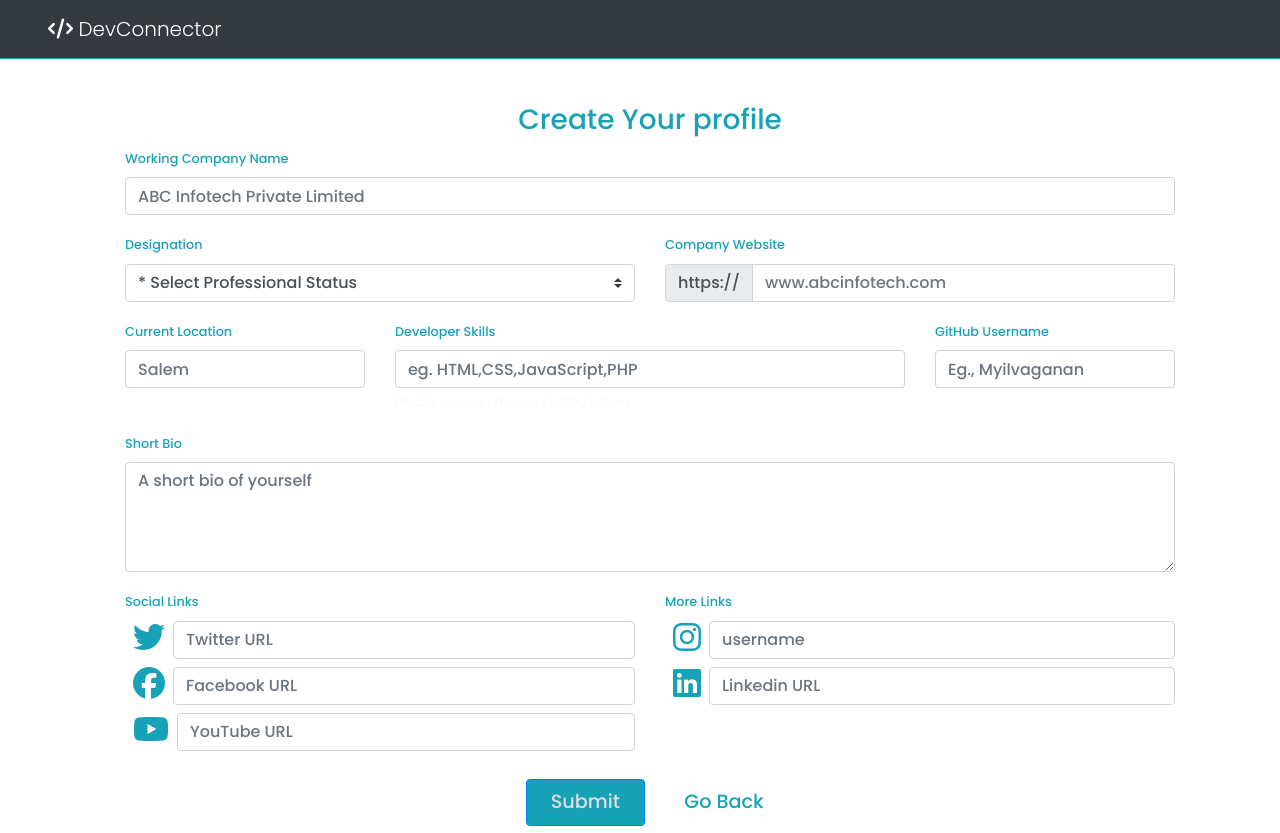
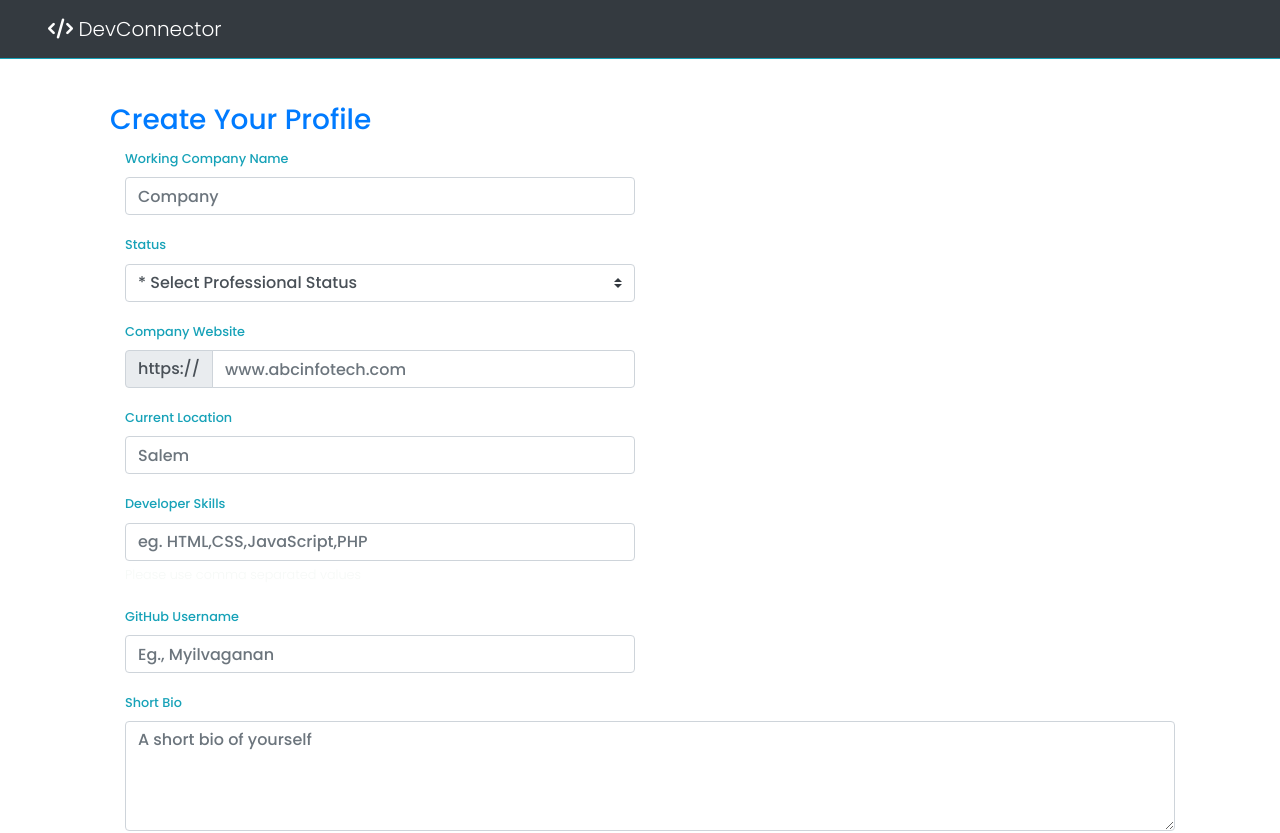
Before and after one commit to Nurmuhammadthariq/dev_Socialapp_mern, a React (Create React App) app in the folder client/: page /createProfile in a window 1280 px wide. Shown: the top 833 px of the page. Built offline with nearby package versions, Linux system fonts and the light colour scheme; no server answers.

Commit message:
Create profile form

```diff
--- a/client/src/components/profileForms/ProfileForm.js
+++ b/client/src/components/profileForms/ProfileForm.js
@@ -1,7 +1,10 @@
-import React, { Fragment, useState } from 'react';
+import React, { Fragment, useState, useEffect } from 'react';
 import PropTypes from 'prop-types';
-import { Link } from 'react-router-dom';
+import { Link, useRouteMatch } from 'react-router-dom';
 import { Form, Col, Container, InputGroup, Button } from 'react-bootstrap';
+
+import { createProfile, getCurrentProfile } from '../../actions/profileAction';
+import { connect } from 'react-redux';
 
 const initialState = {
   company: '',
@@ -17,8 +20,31 @@ const initialState = {
   youtube: '',
   instagram: '',
 };
-const ProfileForm = (props) => {
+const ProfileForm = ({
+  profile: { profile, loading },
+  createProfile,
+  getCurrentProfile,
+  history,
+}) => {
   const [formData, setFormData] = useState(initialState);
+
+  const creatingProfile = useRouteMatch('/createProfile');
+
+  useEffect(() => {
+    if (!profile) getCurrentProfile();
+    if (!loading && profile) {
+      const profileData = { ...initialState };
+      for (const key in profile) {
+        if (key in profileData) profileData[key] = profile[key];
+      }
+      for (const key in profile.social) {
+        if (key in profileData) profileData[key] = profile.social[key];
+      }
+      if (Array.isArray(profileData.skills))
+        profileData.skills = profileData.skills.join(', ');
+      setFormData(profileData);
+    }
+  }, [loading, getCurrentProfile, profile]);
 
   const {
     company,
@@ -38,30 +64,35 @@ const ProfileForm = (props) => {
   const onChange = (e) =>
     setFormData({ ...formData, [e.target.name]: e.target.value });
 
+  const onSubmit = (e) => {
+    e.preventDefault();
+    createProfile(formData, history, profile ? true : false);
+  };
+
   return (
     <Fragment>
       <Container className="createProfile mt-1">
-        <h3 className="edit-profile text-center">Create Your profile</h3>
-        <Form className="profile-form text-start d-flex flex-wrap">
-          <Form.Group as={Col} md="12" controlId="companyName">
+        <h3 className="mb-2 large text-primary">
+          {creatingProfile ? 'Create Your Profile' : 'Edit Your Profile'}
+        </h3>
+        <Form className="form" onSubmit={onSubmit}>
+          <Form.Group as={Col} md="6" controlId="companyName">
             <Form.Label>Working Company Name</Form.Label>
             <Form.Control
               type="text"
-              placeholder="ABC Infotech Private Limited "
+              placeholder="Company"
               name="company"
               value={company}
               onChange={onChange}
-              required
             />
           </Form.Group>
           <Form.Group as={Col} md="6" controlId="selectDesignation">
-            <Form.Label>Designation</Form.Label>
+            <Form.Label>Status</Form.Label>
             <Form.Control
               as="select"
               custom
               name="status"
               value={status}
-              required
               onChange={onChange}
             >
               <option>* Select Professional Status</option>
@@ -89,12 +120,11 @@ const ProfileForm = (props) => {
                 name="website"
                 value={website}
                 onChange={onChange}
-                required
               />
             </InputGroup>
           </Form.Group>
 
-          <Form.Group as={Col} md="3" controlId="location">
+          <Form.Group as={Col} md="6" controlId="location">
             <Form.Label>Current Location</Form.Label>
             <Form.Control
               type="text"
@@ -102,7 +132,6 @@ const ProfileForm = (props) => {
               name="location"
               value={location}
               onChange={onChange}
-              required
             />
           </Form.Group>
           <Form.Group as={Col} md="6" controlId="skills">
@@ -113,13 +142,12 @@ const ProfileForm = (props) => {
               name="skills"
               value={skills}
               onChange={onChange}
-              required
             />
             <small className="small-text">
               Please use comma separated values{' '}
             </small>
           </Form.Group>
-          <Form.Group as={Col} md="3" controlId="githubusername">
+          <Form.Group as={Col} md="6" controlId="githubusername">
             <Form.Label>GitHub Username</Form.Label>
             <Form.Control
               type="text"
@@ -127,7 +155,6 @@ const ProfileForm = (props) => {
               name="githubusername"
               value={githubusername}
               onChange={onChange}
-              required
             />
           </Form.Group>
           <Form.Group as={Col} md="12">
@@ -213,6 +240,16 @@ const ProfileForm = (props) => {
   );
 };
 
-ProfileForm.propTypes = {};
+ProfileForm.propTypes = {
+  createProfile: PropTypes.func.isRequired,
+  getCurrentProfile: PropTypes.func.isRequired,
+  profile: PropTypes.object.isRequired,
+};
 
-export default ProfileForm;
+const mapStateProps = (state) => ({
+  profile: state.profileReducer,
+});
+
+export default connect(mapStateProps, { createProfile, getCurrentProfile })(
+  ProfileForm
+);
```
